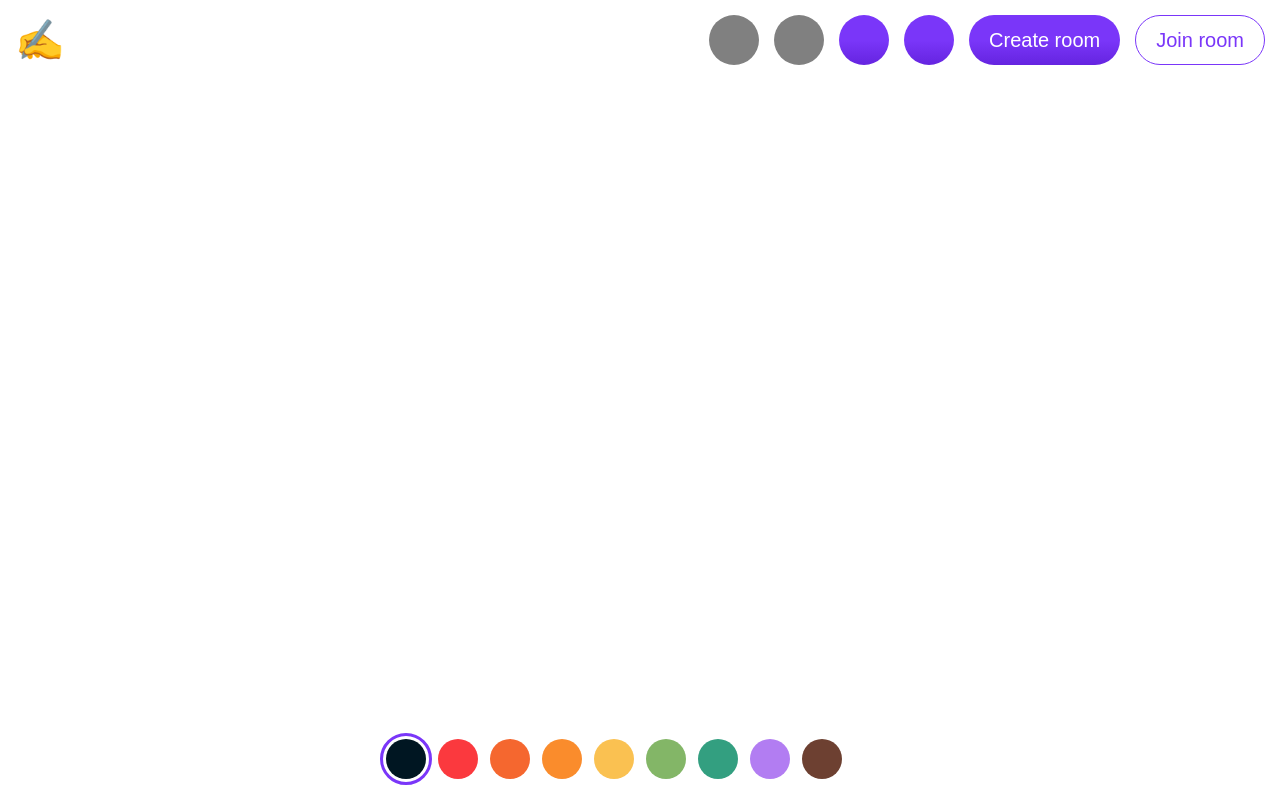
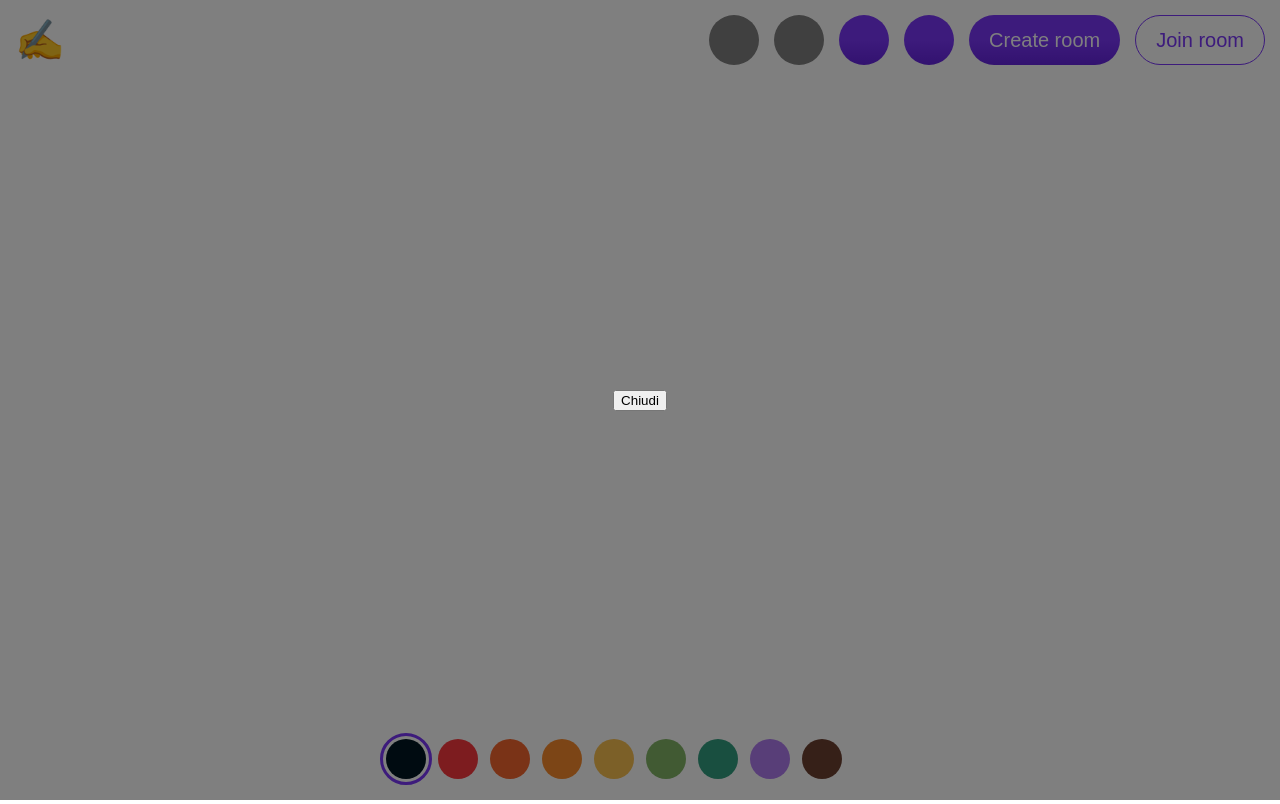
Before and after one commit to FrancescoPandolfi/sketcho, a React (Create React App) app: page / in a window 1280 px wide. Both pictures are taken after a click on the button "Create room". Built offline with nearby package versions, Linux system fonts and the light colour scheme; no server answers; some icons are missing.

Commit message:
Start Modal implementation

```diff
--- a/src/App.tsx
+++ b/src/App.tsx
@@ -6,17 +6,28 @@ import {BrowserRouter as Router} from 'react-router-dom';
 import {useDispatch, useSelector} from "react-redux";
 import {RootState} from "./redux/store";
 import {setRedoList, setUndoList} from "./redux/canvasSlice";
+import Modal from "./components/Modal/Modal";
 
 
 function App() {
   const canvasRef = useRef<HTMLCanvasElement | null>(null)
   const ctx = useRef<CanvasRenderingContext2D | null>(null)
   const [isDrawing, setIsDrawing] = useState<boolean>(false);
+  const [socketId, setSocketId] = useState<string>();
+
   const canvasState = useSelector((state: RootState) => state.canvas);
   const dispatch = useDispatch();
 
   useEffect(() => {
-    socket.on('connect', () => console.log('connected'))
+    socket.on('connect', () => {
+      setSocketId(socket.id);
+      console.log(socket.id);
+    })
+    socket.emit('conn', canvasRef.current?.toDataURL());
+
+    socket.on("connected", (url) => {
+      console.log(url);
+    });
     socket.on("start drawing", ([x, y]) => {
       startDrawing(x, y);
     });
@@ -165,6 +176,7 @@ function App() {
 
   return (
     <Router>
+      {canvasState.modalState && <Modal />}
       <Header
         downloadSketch={downloadSketch}
         cleanCanvas={cleanCanvas}
--- a/src/components/Header/Header.tsx
+++ b/src/components/Header/Header.tsx
@@ -3,8 +3,9 @@ import RoundButton from "./RoundButton/RoundButton";
 import {CgErase, CgRedo, CgSoftwareDownload, CgUndo} from "react-icons/all";
 import React from "react";
 import PillButton from "./PillButton/PillButton";
-import {useSelector} from "react-redux";
+import {useDispatch, useSelector} from "react-redux";
 import {RootState} from "../../redux/store";
+import {setModalState} from "../../redux/canvasSlice";
 
 export interface props {
   downloadSketch: () => void;
@@ -13,10 +14,8 @@ export interface props {
   redo: () => void;
 }
 
-const c = () => {
-};
-
 const Header = ({downloadSketch, cleanCanvas, undo, redo}: props) => {
+  const dispatch = useDispatch();
   const canvasState = useSelector((state: RootState) => state.canvas);
 
   return (
@@ -26,8 +25,16 @@ const Header = ({downloadSketch, cleanCanvas, undo, redo}: props) => {
       <RoundButton disabled={canvasState.redoList.length === 0} action={redo} icon={<CgRedo/>}/>
       <RoundButton action={cleanCanvas} icon={<CgErase/>}/>
       <RoundButton action={downloadSketch} icon={<CgSoftwareDownload/>}/>
-      <PillButton text="Create room" border={false} onClicked={c}/>
-      <PillButton text="Join room" border={true} onClicked={c}/>
+      <PillButton
+        text="Create room"
+        border={false}
+        onClicked={() => dispatch(setModalState(!canvasState.modalState))}
+      />
+      <PillButton
+        text="Join room"
+        border={true}
+        onClicked={() => dispatch(setModalState(!canvasState.modalState))}
+      />
     </div>
   );
 }
--- a/src/components/Modal/Modal.module.scss
+++ b/src/components/Modal/Modal.module.scss
@@ -0,0 +1,10 @@
+.backdrop {
+  background-color: rgba(0, 0, 0, 0.5);
+  position: fixed;
+  width: 100%;
+  height: 100vh;
+  z-index: 100;
+  display: flex;
+  justify-content: center;
+  align-items: center;
+}
--- a/src/components/Modal/Modal.tsx
+++ b/src/components/Modal/Modal.tsx
@@ -0,0 +1,20 @@
+import {FC} from "react";
+import css from "./Modal.module.scss";
+import {useDispatch, useSelector} from "react-redux";
+import {RootState} from "../../redux/store";
+import {setModalState} from "../../redux/canvasSlice";
+
+const Modal: FC = () => {
+  const canvasState = useSelector((state: RootState) => state.canvas);
+  const dispatch = useDispatch();
+
+  return (
+    <div className={css.backdrop}>
+      <div className={css.modalContainer}>
+        <button onClick={() => dispatch(setModalState(!canvasState.modalState))}>Chiudi</button>
+      </div>
+
+    </div>
+  );
+}
+export default Modal;
--- a/src/redux/canvasSlice.ts
+++ b/src/redux/canvasSlice.ts
@@ -5,13 +5,15 @@ export interface CanvasState {
   lineWidth: number;
   redoList: string[];
   undoList: string[];
+  modalState: boolean;
 }
 
 const initialState: CanvasState = {
   penColor: '#001622',
   lineWidth: 5,
   redoList: [],
-  undoList: []
+  undoList: [],
+  modalState: false
 }
 
 export const canvasSlice = createSlice({
@@ -27,10 +29,13 @@ export const canvasSlice = createSlice({
     setUndoList: (state, action: PayloadAction<string[]>) => {
       state.undoList = action.payload
     },
+    setModalState: (state, action: PayloadAction<boolean>) => {
+      state.modalState = action.payload
+    }
   }
 });
 
 // Action creators are generated for each case reducer function
-export const { changePenColor, setRedoList, setUndoList } = canvasSlice.actions;
+export const { changePenColor, setRedoList, setUndoList, setModalState } = canvasSlice.actions;
 
 export default canvasSlice.reducer;
```
Also changed, not shown: 1 other file (tests, documents, lock files or other folders).
